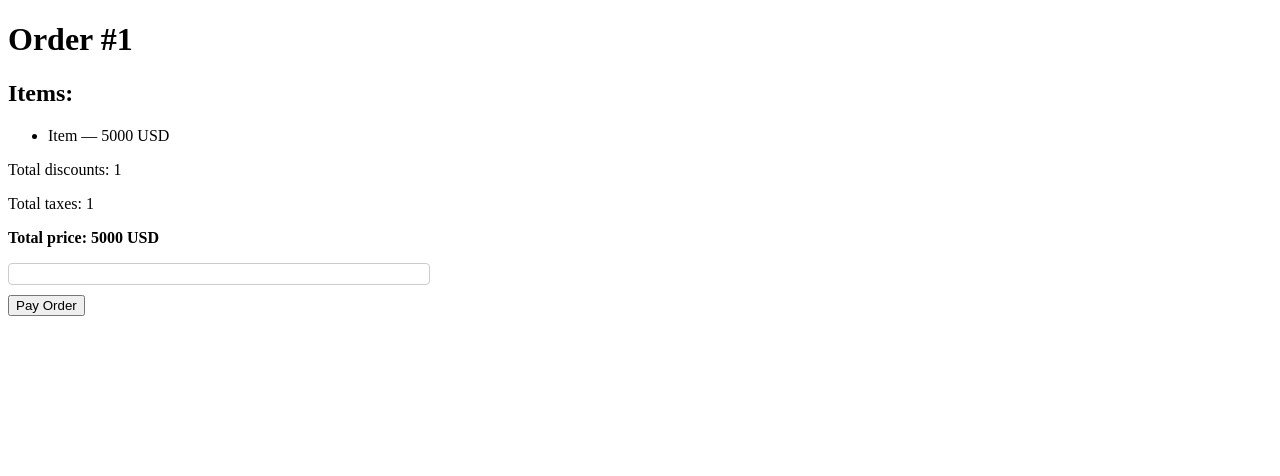
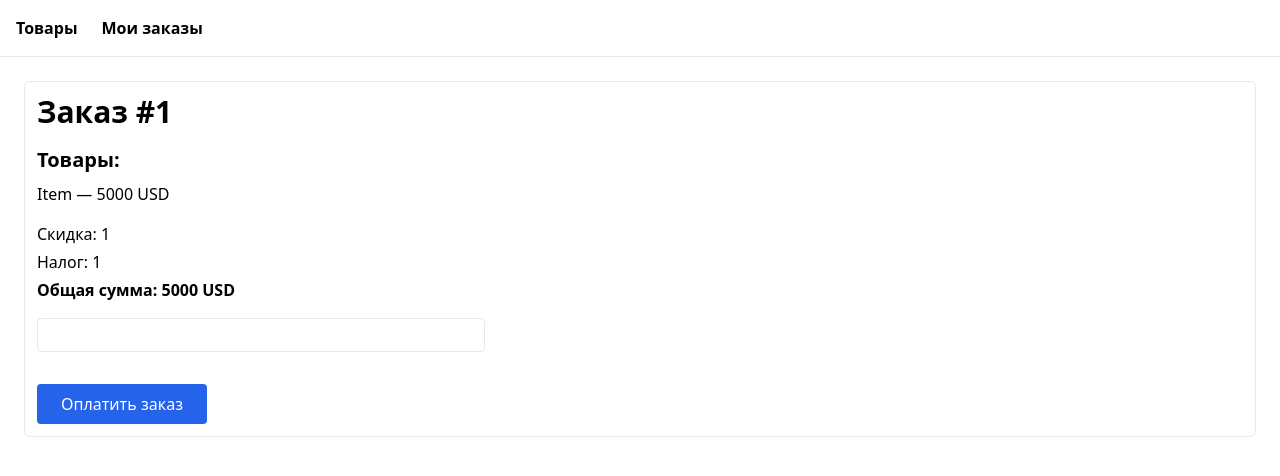
Before and after one commit to isHardCoded/django-stripe-test, a Django app: page /order/1/ in a window 1280 px wide. Shown: the top 476 px of the page. Run offline with Django 5.2, Linux system fonts and the light colour scheme; data comes from the database, SQL or seed files in the repository; some libraries are stand-ins or nearby versions.

Commit message:
Создали base.html, накатили стили на Tailwind

```diff
--- /dev/null
+++ b/store/templates/store/base.html
@@ -0,0 +1,21 @@
+<!DOCTYPE html>
+<html lang="en">
+<head>
+    <meta charset="UTF-8">
+    <title>{% block title %}Store{% endblock %}</title>
+    <script src="https://cdn.tailwindcss.com"></script>
+    <script src="https://js.stripe.com/v3/"></script>
+</head>
+<body class="font-sans">
+    <header class="text-white border-b">
+        <div class="max-w-[1440px] mx-auto flex items-center gap-6 p-4">
+            <a href="{% url 'item-list' %}" class="text-black hover:underline font-semibold">Товары</a>
+            <a href="{% url 'order-list' %}" class="text-black hover:underline font-semibold">Мои заказы</a>
+        </div>
+    </header>
+
+    <main class="max-w-[1440px] mx-auto p-6">
+        {% block content %}{% endblock %}
+    </main>
+</body>
+</html>
--- a/store/templates/store/order.html
+++ b/store/templates/store/order.html
@@ -1,32 +1,28 @@
-<!DOCTYPE html>
-<html>
-<head>
-    <title>Order #{{ order.id }}</title>
-    <script src="https://js.stripe.com/v3/"></script>
-    <style>
-        #card-element { border: 1px solid #ccc; padding: 10px; border-radius: 4px; max-width: 400px; }
-        #card-errors { color: red; margin-top: 10px; }
-    </style>
-</head>
-<body>
-    <h1>Order #{{ order.id }}</h1>
+{% extends "store/base.html" %}
 
-    <h2>Items:</h2>
-    <ul>
-        {% for item in order.items.all %}
-        <li>{{ item.name }} — {{ item.price }} {{ item.currency|upper }}</li>
-        {% endfor %}
-    </ul>
+{% block title %}Заказ #{{ order.id }}{% endblock %}
 
-    <p>Total discounts: {{ order.discounts.all|length }}</p>
-    <p>Total taxes: {{ order.taxes.all|length }}</p>
-    <p><strong>Total price: {{ order.total_price }} {{ order.items.first.currency|upper }}</strong></p>
+{% block content %}
+    <div class="border p-3 rounded-md">
+        <h1 class="text-3xl font-bold mb-4">Заказ #{{ order.id }}</h1>
 
-    <form id="payment-form">
-        <div id="card-element"></div>
-        <div id="card-errors" role="alert"></div>
-        <button type="submit">Pay Order</button>
-    </form>
+        <h2 class="text-xl font-semibold mb-2">Товары:</h2>
+        <ul class="mb-4 space-y-1">
+            {% for item in order.items.all %}
+            <li>{{ item.name }} — {{ item.price }} {{ item.currency|upper }}</li>
+            {% endfor %}
+        </ul>
+
+        <p class="mb-1">Скидка: {{ order.discounts.all|length }}</p>
+        <p class="mb-1">Налог: {{ order.taxes.all|length }}</p>
+        <p class="mb-4 font-semibold">Общая сумма: {{ order.total_price }} {{ order.items.first.currency|upper }}</p>
+
+        <form id="payment-form" class="space-y-4">
+            <div id="card-element" class="p-4 border rounded max-w-md bg-white"></div>
+            <div id="card-errors" role="alert" class="text-red-600"></div>
+            <button type="submit" class="bg-blue-600 text-white px-6 py-2 rounded hover:bg-blue-700">Оплатить заказ</button>
+        </form>
+    </div>
 
     <script>
         const stripe = Stripe("{{ stripe_public_key }}");
@@ -53,5 +49,4 @@
             }
         });
     </script>
-</body>
-</html>
+{% endblock %}
--- a/store/urls.py
+++ b/store/urls.py
@@ -1,7 +1,9 @@
 from django.urls import path
-from .views import buy_item, item_detail, buy_order, order_detail
+from .views import buy_item, item_detail, buy_order, order_detail, item_list, order_list
 
 urlpatterns = [
+    path("items/", item_list, name="item-list"),
+    path("orders/", order_list, name="order-list"),
     path("buy_item/<int:id>/", buy_item, name="buy-item"),
     path("buy_order/<int:id>/", buy_order, name="buy-order"),
     path("item/<int:id>/", item_detail, name="item-detail"),
--- a/store/views.py
+++ b/store/views.py
@@ -3,6 +3,14 @@ from django.shortcuts import render, get_object_or_404
 from django.conf import settings
 from .models import Item, Order
 from .stripe_client import init_stripe
+
+def item_list(request):
+    items = Item.objects.all()
+    return render(request, "store/item_list.html", {"items": items})
+
+def order_list(request):
+    orders = Order.objects.all()
+    return render(request, "store/order_list.html", {"orders": orders})
 
 def buy_item(request, id):
     item = get_object_or_404(Item, id=id)
```
Also changed, not shown: store/templates/store/item.html (+17 -32 lines), store/templates/store/item_list.html (added, +18 -0 lines), store/templates/store/order_list.html (added, +34 -0 lines).
